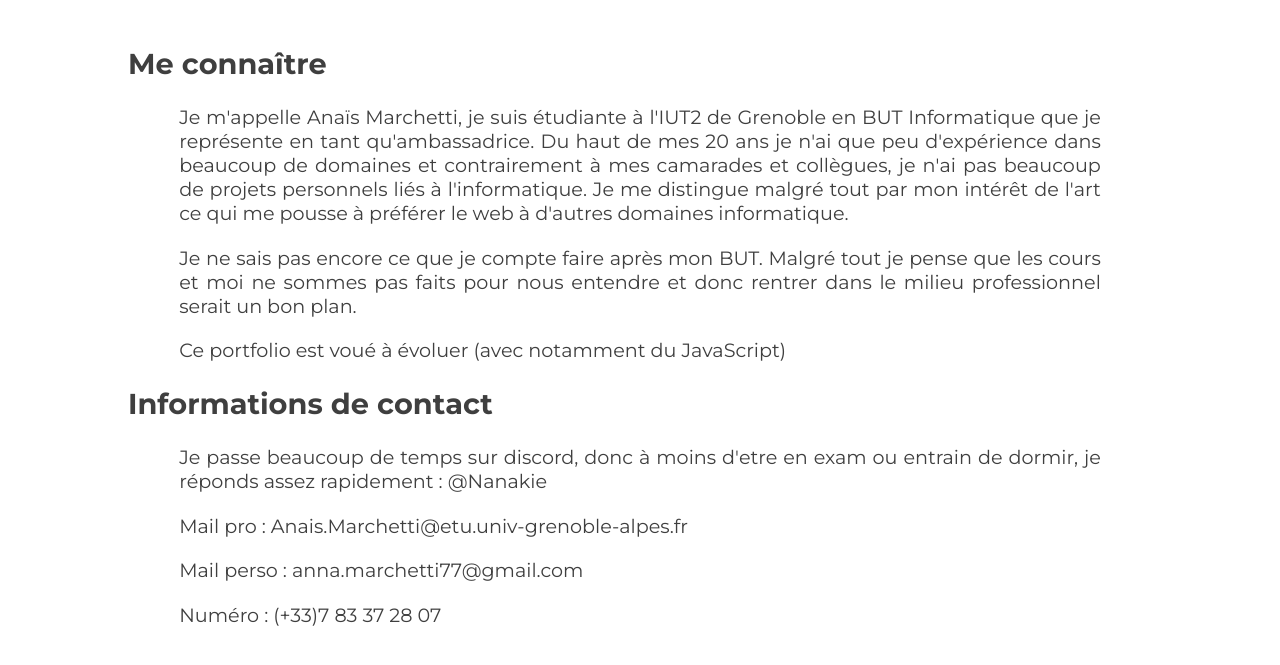
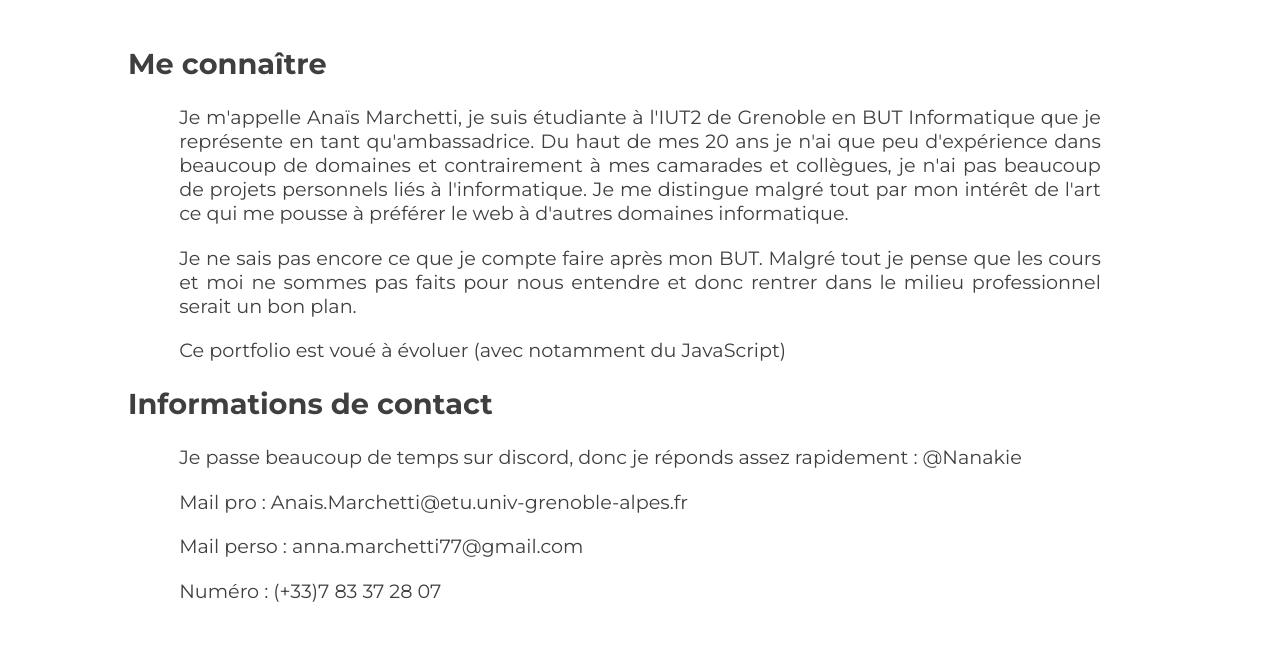
Before and after one commit to AnnaAnnakie/Portfolio, a plain HTML site: page index.html in a window 1280 px wide. Shown: the part 259-924 px from the top of the page. Drawn offline with Linux system fonts and the light colour scheme.

Commit message:
ptite modif home page

```diff
--- a/index.html
+++ b/index.html
@@ -80,8 +80,7 @@
 
         <h1>Informations de contact</h1>
         <p>
-          Je passe beaucoup de temps sur discord, donc à moins d'etre en exam ou
-          entrain de dormir, je réponds assez rapidement : @Nanakie
+          Je passe beaucoup de temps sur discord, donc je réponds assez rapidement : @Nanakie
         </p>
         <p>Mail pro : Anais.Marchetti@etu.univ-grenoble-alpes.fr</p>
         <p>Mail perso : anna.marchetti77@gmail.com</p>
```
